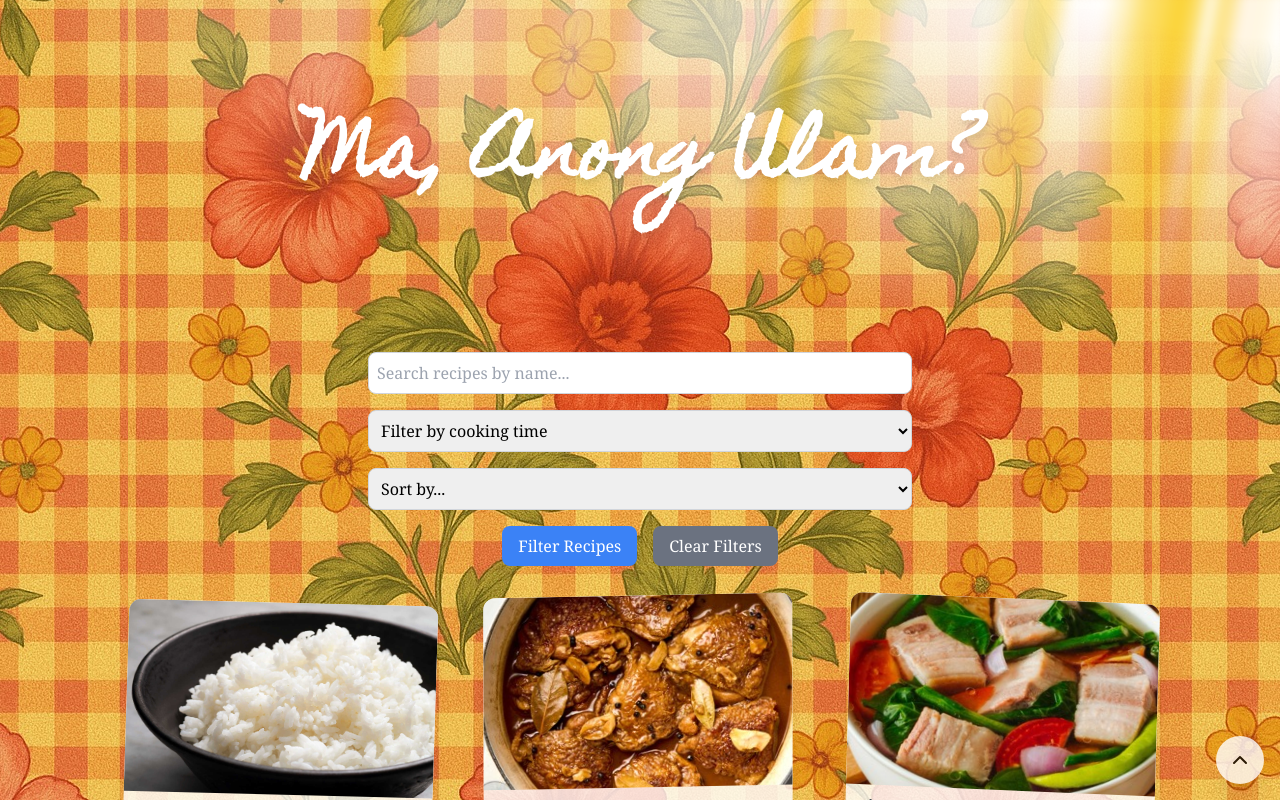
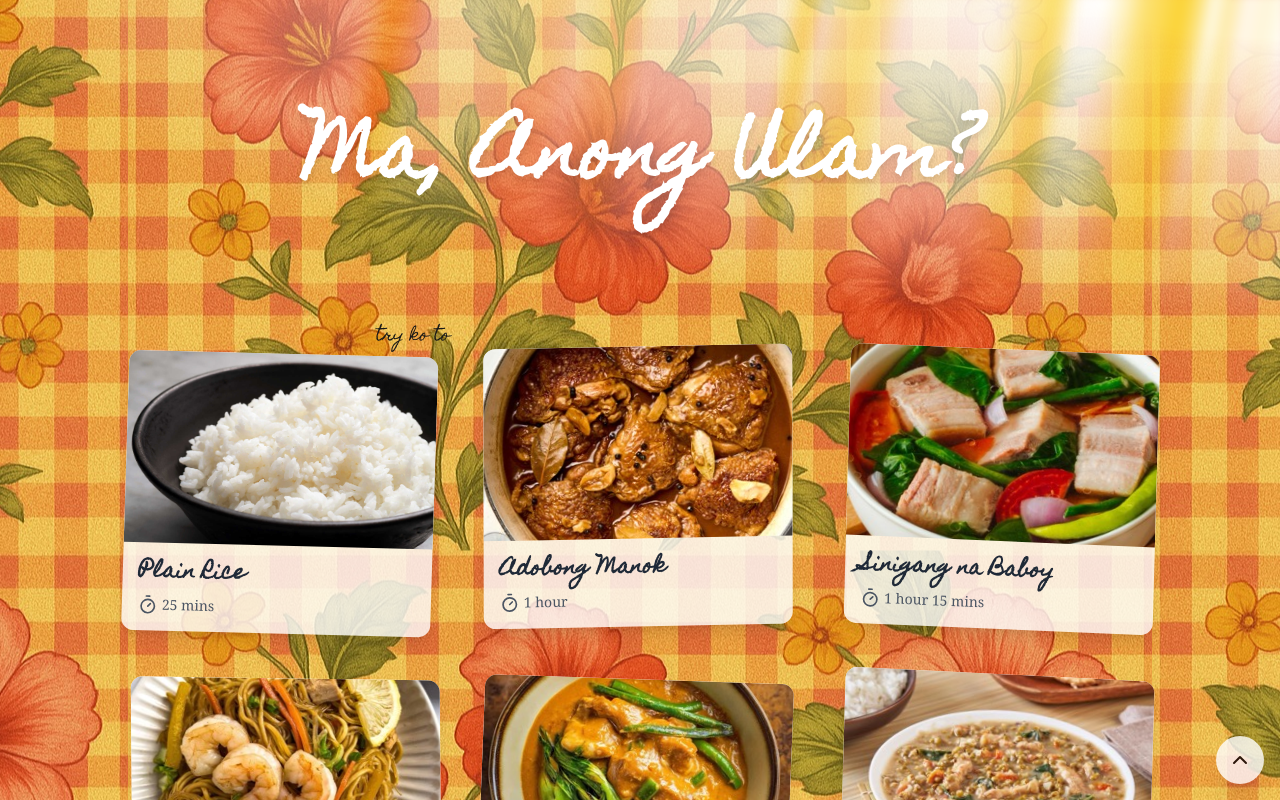
Before and after one commit to montyreon/nextjs_sandbox, a Next.js app: page / in a window 1280 px wide. Shown: the top 800 px of the page. Built offline with nearby package versions, Linux system fonts and the light colour scheme.

Commit message:
style: initial improved style for filters

```diff
--- a/app/globals.css
+++ b/app/globals.css
@@ -22,3 +22,14 @@ body {
   background-position: center;
   font-family: Arial, Helvetica, sans-serif;
 }
+
+.list-group-item {
+  .card-title {
+    cursor: pointer;
+  }
+  .card-collapse {
+    overflow: hidden;
+    transition: height 0.5s ease-out;
+  }
+  h2 {margin-top: 5px !important;}
+}
--- a/app/page.tsx
+++ b/app/page.tsx
@@ -6,6 +6,7 @@ import { AuroraBackground } from "@/components/ui/AuroraBackground";
 import { Recipe } from "@/types/recipe";
 import BackToTopButton from "@/components/ui/BackToTopButton";
 import React, { useEffect, useState } from "react";
+import Collapsible from '@/components/ui/Collapsible';
 
 export default function Home() {
   const [fetchedRecipes, setFetchedRecipes] = useState<Recipe[]>([]);
@@ -15,7 +16,7 @@ export default function Home() {
     sortOrder?: string;
   }>({});
 
-  // Fetch on initial load and when filters are applied
+  // fetch recipes on initial load and when filters are applied
   useEffect(() => {
     const queryParams = new URLSearchParams();
     if (filters.name) queryParams.append("name", filters.name);
@@ -47,8 +48,9 @@ export default function Home() {
         </h1>
       </AuroraBackground>
 
-      {/* Filtering Form */}
-      <Filter setFilters={setFilters} />
+        {/* Filtering Form */}
+      <Collapsible title={"try ko to"} children={<><Filter setFilters={setFilters} /></>}/>
+
 
       {/* Recipes Grid */}
       <div className="grid grid-cols-1 sm:grid-cols-2 md:grid-cols-3 gap-8 xl:gap-12 w-max max-w-[95%] !py-0 p-8 lg:pt-0 md:p-16 lg:p-24">
--- /dev/null
+++ b/components/ui/Collapsible.tsx
@@ -0,0 +1,42 @@
+import React, { useState, useRef, ReactNode, MouseEvent } from "react";
+
+interface CollapsibleProps {
+  title: string;
+  children: ReactNode;
+}
+
+const Collapsible: React.FC<CollapsibleProps> = ({ title, children }) => {
+  const [isExpanded, setIsExpanded] = useState<boolean>(false);
+  const [height, setHeight] = useState<number>(0);
+
+  const ref = useRef<HTMLDivElement>(null);
+
+  const handleToggle = (e: MouseEvent<HTMLDivElement>) => {
+    e.preventDefault();
+    setIsExpanded((prev) => !prev);
+    if (ref.current) {
+      setHeight(ref.current.clientHeight);
+    }
+  };
+
+  const classes = `list-group-item ${isExpanded ? "is-expanded" : ""}`;
+  const currentHeight = isExpanded ? height : 0;
+
+  return (
+    <div className={classes}>
+      <div className="cursor-pointer card-title" onClick={handleToggle}>
+        <h2>{title}</h2>
+      </div>
+      <div
+        className="card-collapse"
+        style={{ height: `${currentHeight}px`, overflow: "hidden", transition: "height 0.3s ease" }}
+      >
+        <div className="card-body" ref={ref}>
+          {children}
+        </div>
+      </div>
+    </div>
+  );
+};
+
+export default Collapsible;
--- a/components/ui/Filter.tsx
+++ b/components/ui/Filter.tsx
@@ -32,17 +32,40 @@ export function Filter({
         setFilters({});
         (document.getElementById("recipeFilterForm") as HTMLFormElement)?.reset();
     };
-    return <form id="recipeFilterForm" className="flex flex-col items-center w-full max-w-xl px-4 font-serif text-black" onSubmit={handleFilter}>
-        <input type="text" name="searchName" placeholder="Search recipes by name..." className="w-full p-2 mt-8 mb-4 border border-gray-300 rounded-lg focus:outline-none focus:ring-2 focus:ring-blue-500" />
-        <select name="cookingTime" className="w-full p-2 mb-4 border border-gray-300 rounded-lg focus:outline-none focus:ring-2 focus:ring-blue-500">
-            <option value="">Filter by cooking time</option>
+    return (
+        <form
+            id="recipeFilterForm"
+            className="grid grid-cols-1 sm:grid-cols-2 gap-2 w-full max-w-[720px] px-4 py-8 font-serif text-black"
+            onSubmit={handleFilter}
+        >
+            {/* Search Name */}
+            <input
+                type="text"
+                name="searchName"
+                placeholder="Ano gusto mo..."
+                className="w-full col-span-1 p-2 border border-gray-300 rounded-lg bg-white/80 backdrop-blur-sm sm:col-span-2 focus:outline-none focus:ring-2 focus:ring-blue-500"
+            />
+
+            {/* (Optional) Empty div to align buttons properly on smaller screens */}
+            <div className="block sm:hidden" />
+
+            {/* Cooking Time */}
+            <select
+                name="cookingTime"
+                className="w-full p-2 text-black border border-gray-300 rounded-lg bg-white/80 backdrop-blur-sm focus:outline-none focus:ring-2 focus:ring-blue-500"
+            >
+                <option value="">Cooking time...</option>
                 <option value="15">Less than 15 minutes</option>
                 <option value="30">Less than 30 minutes</option>
                 <option value="60">Less than 1 hour</option>
                 <option value="120">Less than 2 hours</option>
             </select>
 
-        <select name="sortOrder" className="w-full p-2 mb-4 border border-gray-300 rounded-lg focus:outline-none focus:ring-2 focus:ring-blue-500">
+            {/* Sort Order */}
+            <select
+                name="sortOrder"
+                className="w-full p-2 text-black border border-gray-300 rounded-lg bg-white/80 backdrop-blur-sm focus:outline-none focus:ring-2 focus:ring-blue-500"
+            >
                 <option value="">Sort by...</option>
                 <option value="az">Alphabetical (A–Z)</option>
                 <option value="za">Alphabetical (Z–A)</option>
@@ -50,20 +73,17 @@ export function Filter({
                 <option value="cookHighLow">Cooking Time: High to Low</option>
             </select>
 
-        {
-            /* Buttons */
-        }
-        <div className="flex gap-4 mb-8">
-            <button type="submit">
-                <span className="inline-block px-4 py-2 text-white bg-blue-500 rounded-lg hover:bg-blue-600">
+            {/* Button Row */}
+            <div className="flex justify-center col-span-1 gap-4 mt-2 sm:col-span-2">
+                {/* Filter Button */}
+                {/* white gold gradient */}
+                <button type="submit" className="px-4 py-2 text-white transition-all duration-200 rounded-lg shadow-lg bg-gradient-to-tr from-yellow-400 to-yellow-600 brightness-110 hover:brightness-[1.2]">
                     Filter Recipes
-                </span>
                 </button>
-            <button type="button" onClick={clearFilters}>
-                <span className="inline-block px-4 py-2 text-white bg-gray-500 rounded-lg hover:bg-gray-600">
+                {/* Clear Button */}
+                <button type="button" onClick={clearFilters} className="px-4 py-2 text-white transition-all duration-200 rounded-lg shadow-lg bg-gray-300/75 hover:bg-gray-300">
                     Clear Filters
-                </span>
                 </button>
             </div>
-    </form>;
+        </form>)
 }
```
Lines whose indentation alone changed are shown as unchanged.
